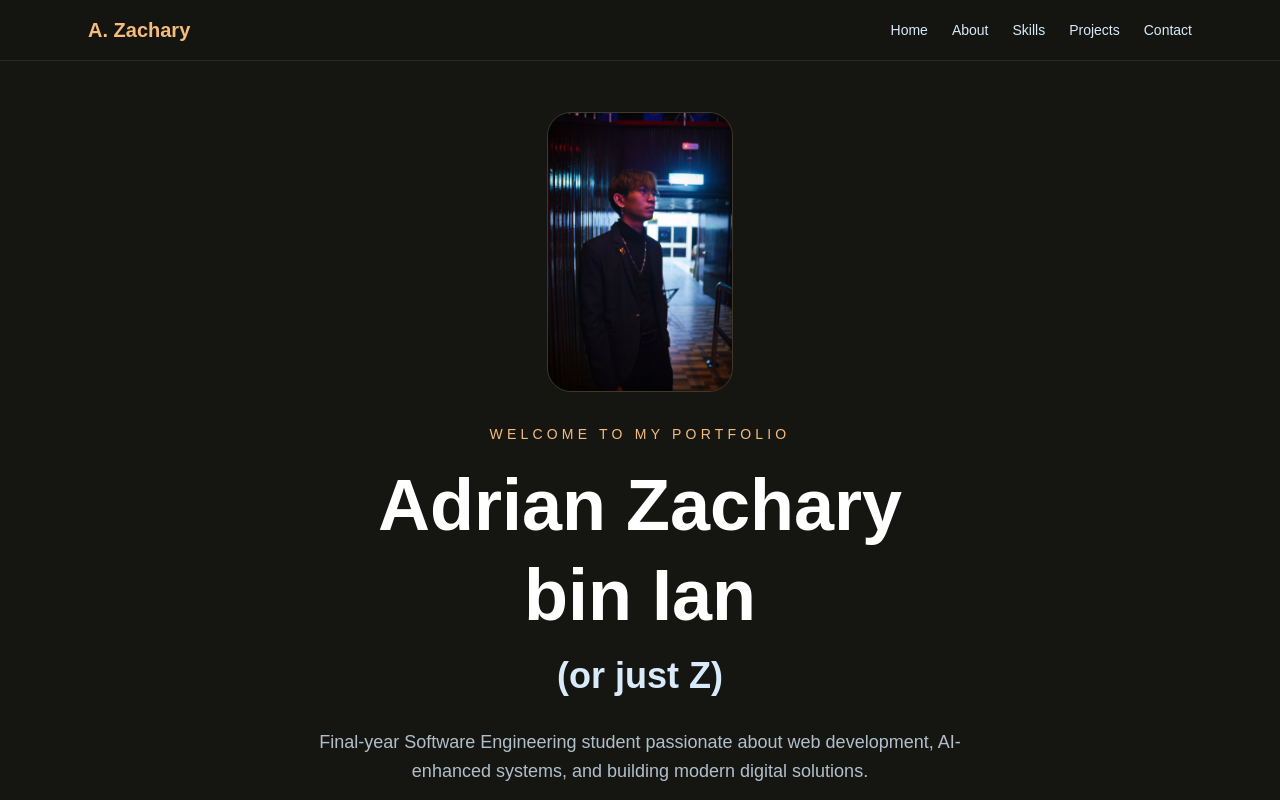
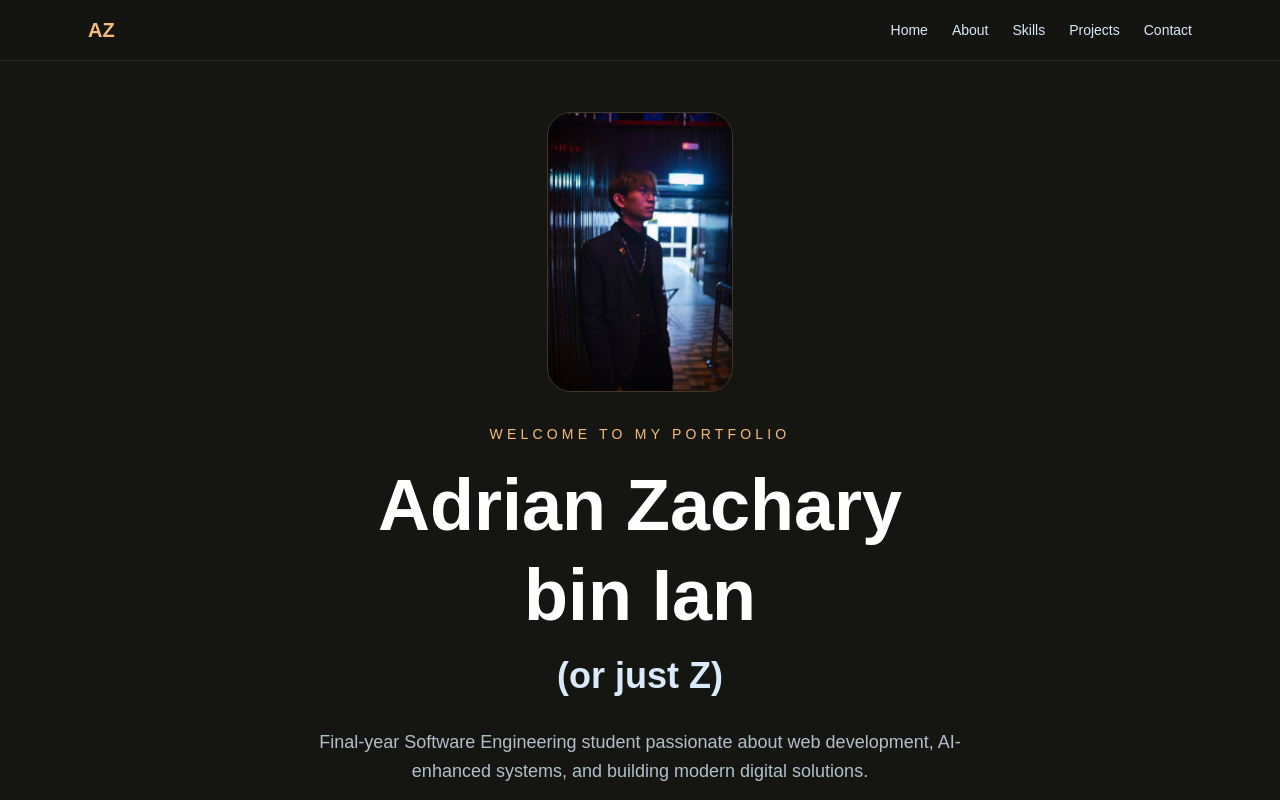
Before and after one commit to JustZachary/adrian-zachary-portfolio, a Next.js app in the folder temp-portfolio/: page / in a window 1280 px wide. Shown: the top 800 px of the page. Built offline with nearby package versions, Linux system fonts and the light colour scheme.

Commit message:
Update page.tsx

```diff
--- a/temp-portfolio/src/app/page.tsx
+++ b/temp-portfolio/src/app/page.tsx
@@ -14,7 +14,7 @@ export default function Home() {
         <div className="max-w-6xl mx-auto px-6 py-4 flex justify-between items-center">
 
           <h1 className="text-xl font-bold text-[#F6BC7C]">
-            A. Zachary
+            AZ
           </h1>
 
           <div className="flex gap-6 text-sm text-[#D9EAFA]">
```
